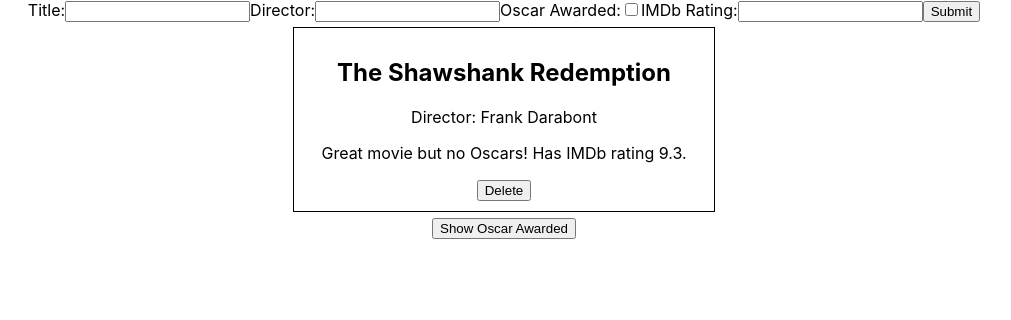
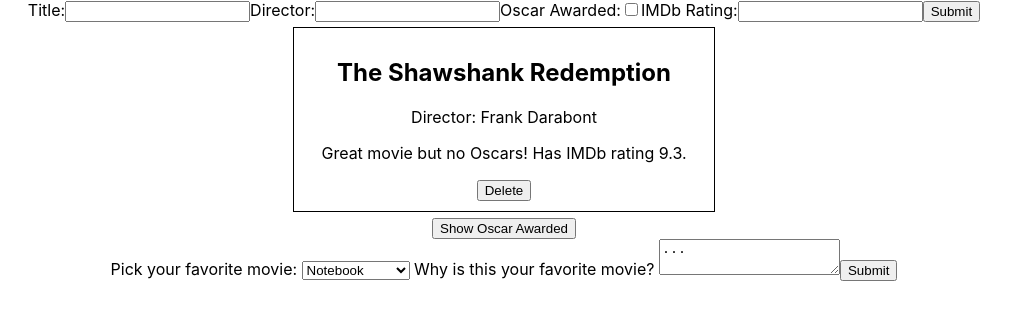
Before and after one commit to ASANCHEZWEB/create-react-app-example, a React (Create React App) app: page / in a window 1280 px wide. Shown: the top 320 px of the page, without its empty margins (136-1147 px from the left). Built offline with nearby package versions, Linux system fonts and the light colour scheme.

Commit message:
Convertir valores textarea y select como input mediante controlador

```diff
--- a/src/App.js
+++ b/src/App.js
@@ -1,11 +1,13 @@
 import React from "react";
 import "./App.css";
 import DynamicMoviesList from "./components/dynamicListsDemo/DynamicMoviesList";
+import TextareaAndSelectTagDemo from './components/dynamicListsDemo/TextareaAndSelectTagDemo';
 class App extends React.Component {
   render() {
     return (
       <div className="App">
         <DynamicMoviesList />
+        <TextareaAndSelectTagDemo />
       </div>
     );
   }
--- /dev/null
+++ b/src/components/dynamicListsDemo/TextareaAndSelectTagDemo.js
@@ -0,0 +1,43 @@
+import React, { Component } from 'react';
+
+class TextareaAndSelectTagDemo extends Component {
+  constructor(){
+    super();
+    this.state = {
+        selectInputValue: "Notebook",
+        textareaInputValue: "..."
+    }
+  }
+
+  handleChange(event) {
+    const { name, value } = event.target;
+    this.setState({[name]: value});
+  }
+
+  handleSubmit = (event) => {
+      alert(this.state.selectInputValue + ' <==> ' + this.state.textareaInputValue);
+  }
+
+  render(){
+    return(
+      <form onSubmit={this.handleSubmit}>
+        <label> Pick your favorite movie: </label>
+
+        <select name="selectInputValue" value={this.state.selectInputValue} onChange={e => this.handleChange(e)} >
+          <option value={this.state.selectInputValue}>{this.state.selectInputValue}</option>
+          <option value="Star Wars">Star Wars</option>
+          <option value="The Godfather">The Godfather</option>
+          <option value="Titanic">Titanic</option>
+          <option value="Seven">Seven</option>
+        </select>
+
+        <label> Why is this your favorite movie? </label>
+        <textarea name="textareaInputValue" value={this.state.textareaInputValue} onChange={e => this.handleChange(e)} />
+
+        <input type="submit" value="Submit" />
+      </form>
+    )
+  }
+}
+
+export default TextareaAndSelectTagDemo;
```
